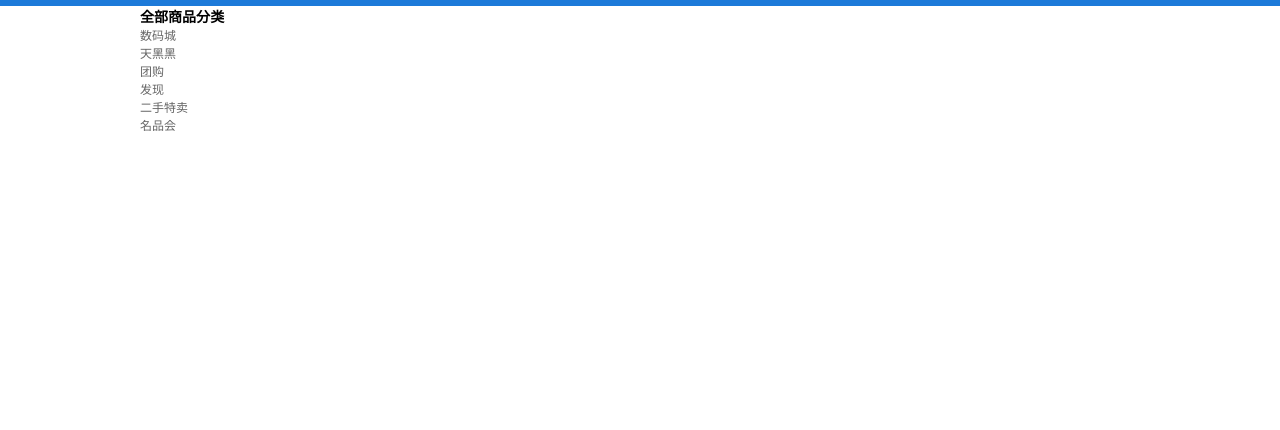
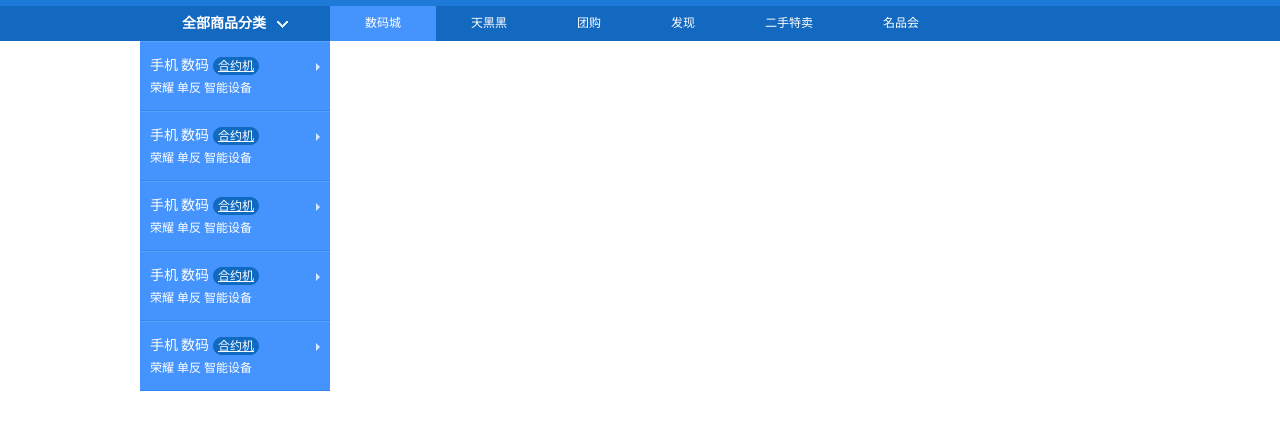
Before and after one commit to superleexpert/web-e-commerce-practise, a plain HTML site: page ds/index.html in a window 1280 px wide. Shown: the part 110-540 px from the top of the page. Drawn offline with Linux system fonts and the light colour scheme.

Commit message:
shop sort

```diff
--- a/ds/index.html
+++ b/ds/index.html
@@ -37,11 +37,33 @@
         </div>
         <div class="navBox">
             <div class="comWidth">
-                <div class="shopClass">
-                    <h3>全部商品分类</h3>
+                <div class="shopClass fl">
+                    <h3>全部商品分类<i></i></h3>
+                    <div class="shopClass_show">
+                        <dl class="shopClass_item">
+                            <dt><a href="#" class="b">手机</a> <a href="#" class="b">数码</a> <a href="#" class="aLink">合约机</a></dt>
+                            <dd><a href="#">荣耀</a> <a href="#">单反</a> <a href="#">智能设备</a></dd>
+                        </dl>
+                        <dl class="shopClass_item">
+                            <dt><a href="#" class="b">手机</a> <a href="#" class="b">数码</a> <a href="#" class="aLink">合约机</a></dt>
+                            <dd><a href="#">荣耀</a> <a href="#">单反</a> <a href="#">智能设备</a></dd>
+                        </dl>
+                        <dl class="shopClass_item">
+                            <dt><a href="#" class="b">手机</a> <a href="#" class="b">数码</a> <a href="#" class="aLink">合约机</a></dt>
+                            <dd><a href="#">荣耀</a> <a href="#">单反</a> <a href="#">智能设备</a></dd>
+                        </dl>
+                        <dl class="shopClass_item">
+                            <dt><a href="#" class="b">手机</a> <a href="#" class="b">数码</a> <a href="#" class="aLink">合约机</a></dt>
+                            <dd><a href="#">荣耀</a> <a href="#">单反</a> <a href="#">智能设备</a></dd>
+                        </dl>
+                        <dl class="shopClass_item">
+                            <dt><a href="#" class="b">手机</a> <a href="#" class="b">数码</a> <a href="#" class="aLink">合约机</a></dt>
+                            <dd><a href="#">荣耀</a> <a href="#">单反</a> <a href="#">智能设备</a></dd>
+                        </dl>
+                    </div>
                 </div>
-                <ul class="nav">
-                    <li><a href="#">数码城</a></li>
+                <ul class="nav fl">
+                    <li><a href="#" class="active">数码城</a></li>
                     <li><a href="#">天黑黑</a></li>
                     <li><a href="#">团购</a></li>
                     <li><a href="#">发现</a></li>
--- a/ds/style/main.css
+++ b/ds/style/main.css
@@ -19,3 +19,20 @@
 .shopCar{width: 145px; height: 35px; background-color: #ff8c00; margin-top: 23px; font: 14px/35px "Microsoft YaHei", "微软雅黑"; color: #fff; margin-right: 59px}
 .shopText{height: 100%; width: 87px; border-right: #e27a00 solid 1px; background: url(../images/shaoIcon.jpg) 10px center no-repeat; text-indent: 40px}
 .shopNum{width: 27px; height: 35px; border-left: #ff9c01 solid 1px; background: url(../images/sj.jpg) 33px center no-repeat; text-align: right; padding-right: 29px}
+/* 导航 */
+.navBox{height: 35px; background-color: #1369C0; color: #fff;}
+.shopClass{width: 190px; position: relative;}
+.shopClass h3{text-align: center;  line-height: 35px;}
+.shopClass i{width: 11px; height: 7px; background: url(../images/down.jpg) left center no-repeat; display: inline-block; margin-left: 11px}
+.nav, .shopClass{font-family: "Microsoft YaHei", "微软雅黑"}
+.nav{line-height: 35px}
+.nav li{float: left;}
+.nav a{height: 35px; display: inline-block; padding: 0 35px; color: #fff;}
+.nav .active{background-color: #4593fd;}
+/* 商品列表 */
+.shopClass_show{background-color: #4593fd; position: absolute; width: 100%}
+.shopClass_item{padding: 14px 10px; border-bottom: #3487f2 solid 1px; border-top: #5aa1fe solid 1px;}
+.shopClass_item dt{height: 22px; background: url(../images/shop_sj.png) right center no-repeat}
+.shopClass_item .b{font: 14px/1 "Microsoft YaHei", "微软雅黑"}
+.shopClass_item a{color: #fff;}
+.shopClass_item .aLink{width: 48px; height: 20px; background: url(../images/aLink_bg.png) left center no-repeat; display: inline-block; text-align: center;text-decoration: underline}
```
Also changed, not shown: ds/images/aLink_bg.png (added), ds/images/down.jpg (added), ds/images/shop_sj.png (added).
